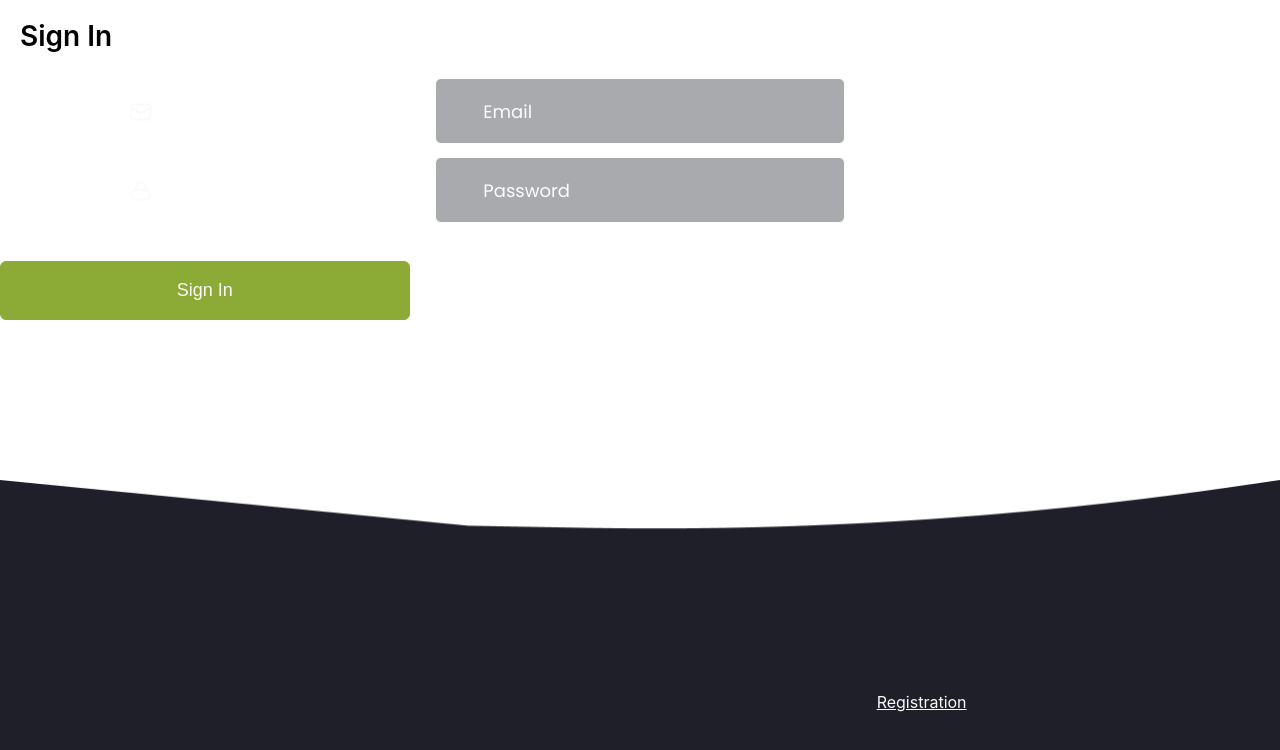
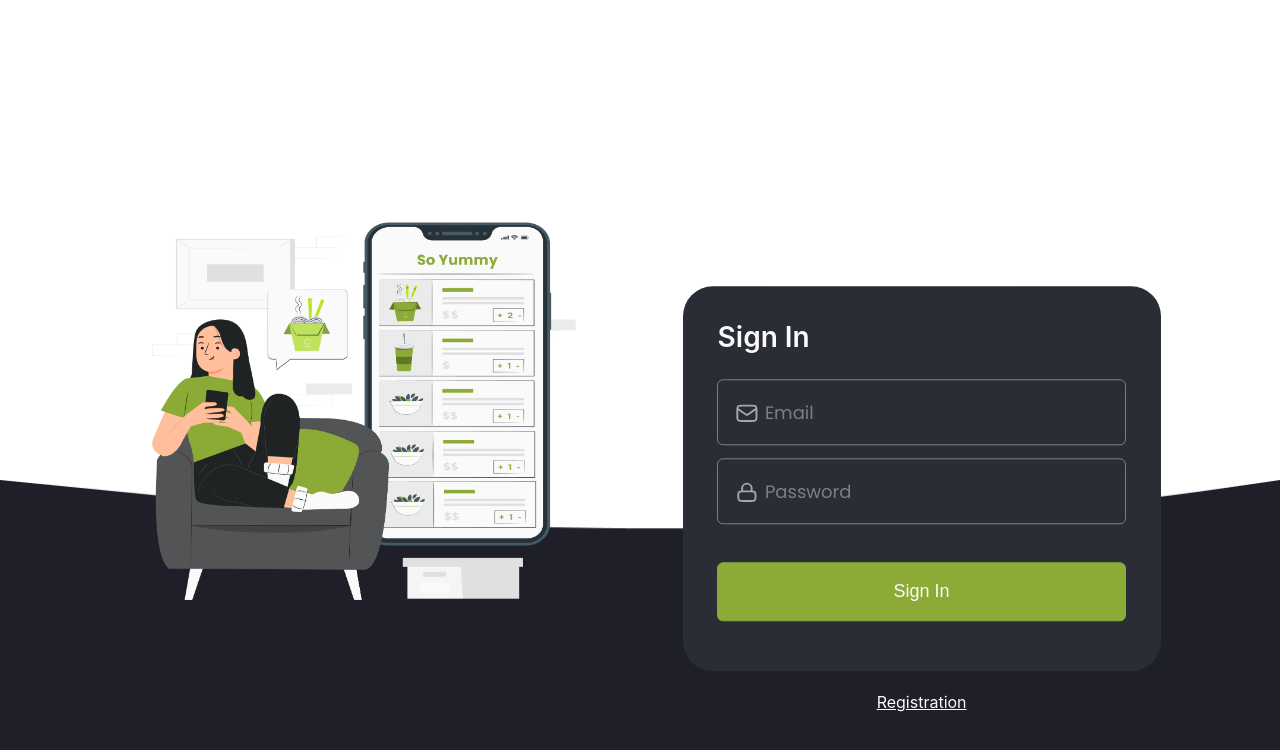
Before and after one commit to ArkadiuszMyszka/yumtasticcreations, a React (Create React App) app: page /signin in a window 1280 px wide. Shown: the top 750 px of the page. Built offline with nearby package versions, Linux system fonts and the light colour scheme.

Commit message:
Update styles for SigninPage & LoginForm

```diff
--- a/src/components/LoginForm/LoginForm.jsx
+++ b/src/components/LoginForm/LoginForm.jsx
@@ -1,8 +1,8 @@
 import React from 'react';
-import { Formik, Field, Form, ErrorMessage } from 'formik';
+import { Formik, Field, ErrorMessage } from 'formik';
 import * as Yup from 'yup';
 import axios from 'axios';
-import { Header, InputBox, Input, Button, Icon, ErrorMessageStyled } from "../AuthForm/AuthForm.styled.jsx";
+import { Header, InputBox, Input, Button, Icon, ErrorMessageStyled, Form } from "../AuthForm/AuthForm.styled.jsx";
 import icons from "../../images/ui/input/icons.svg";
 
 const validationSchema = Yup.object({
--- a/src/pages/SigninPage/SigninPage.jsx
+++ b/src/pages/SigninPage/SigninPage.jsx
@@ -1,9 +1,10 @@
 import React from "react";
-import { Container, Link } from "../RegisterPage/RegisterPage.styled.jsx";
+import { Container, Link, BgGraphics } from "../RegisterPage/RegisterPage.styled.jsx";
 import { LoginForm } from "../../components/LoginForm/LoginForm.jsx"
 
 export const SigninPage = () => {
     return (<Container>
+        <BgGraphics/>
         <LoginForm/>
         <Link to="/register">Registration</Link>
     </Container>);
```
